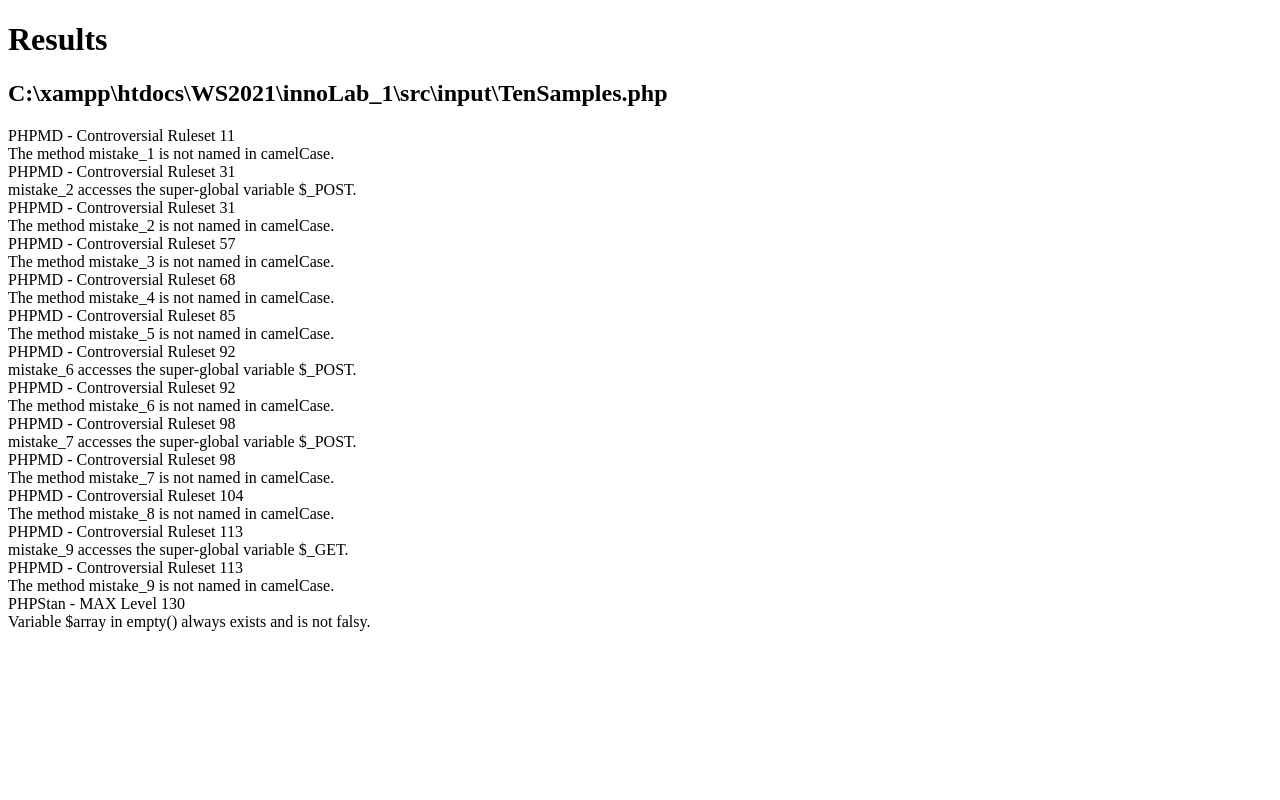
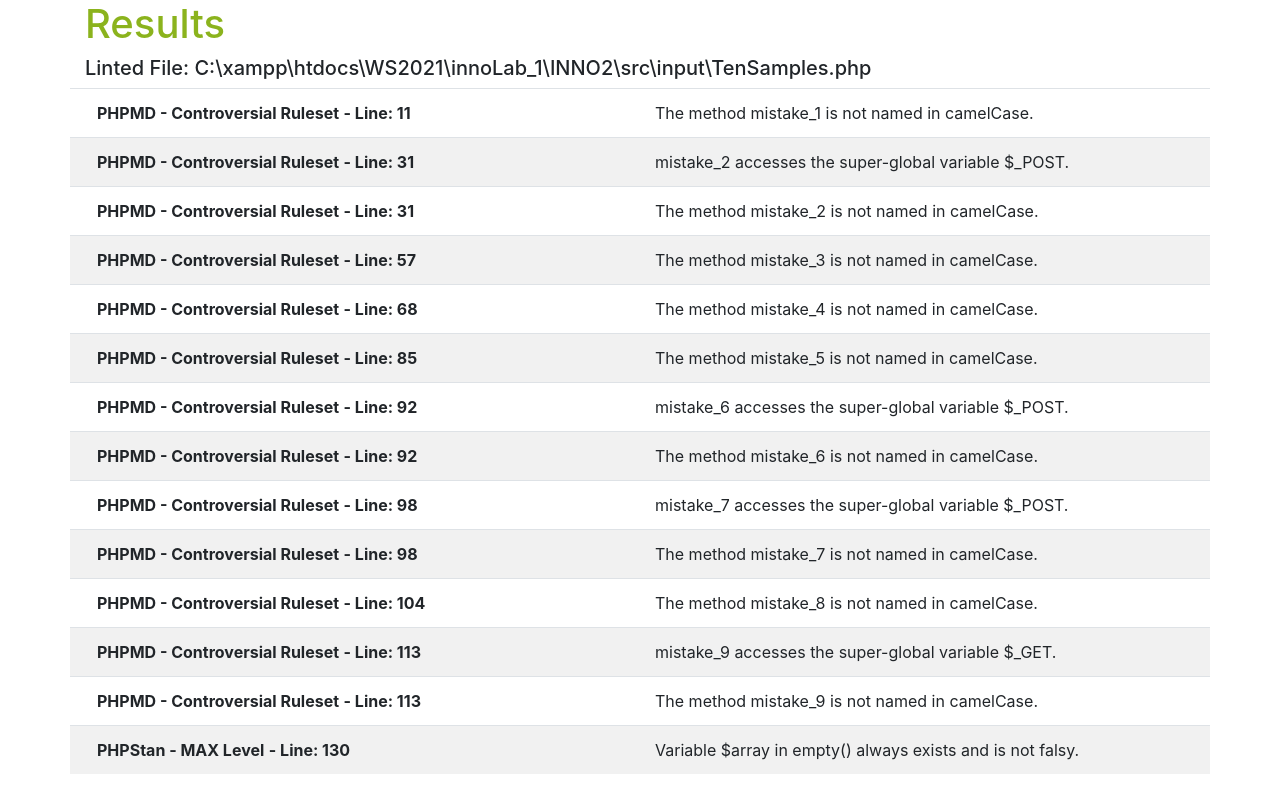
Before and after one commit to Alyf92/innoLab_1, a PHP site: page /out.html in a window 1280 px wide. Run offline with PHP 8.4, Linux system fonts and the light colour scheme.

Commit message:
Dominate adjusted to CSS

```diff
--- a/INNO2/src/output/out.html
+++ b/INNO2/src/output/out.html
@@ -2,134 +2,138 @@
 <html>
   <head>
     <title>LINT Result</title>
+    <meta charset="utf-8">
+    <meta content="width=device-width, initial-scale=1" name="viewport">
+    <link href="style.css" rel="stylesheet">
+    <link crossorigin="anonymous" href="https://cdn.jsdelivr.net/npm/bootstrap@4.5.3/dist/css/bootstrap.min.css" integrity="sha384-TX8t27EcRE3e/ihU7zmQxVncDAy5uIKz4rEkgIXeMed4M0jlfIDPvg6uqKI2xXr2" rel="stylesheet">
   </head>
   <body>
-    <h1>Results</h1>
-    <div class="file">
-      <h2>C:\xampp\htdocs\WS2021\innoLab_1\src\input\TenSamples.php</h2>
-      <div>
-        <div>
+    <h1 class="container">Results</h1>
+    <div class="container">
+      <h5>Linted File:  C:\xampp\htdocs\WS2021\innoLab_1\INNO2\src\input\TenSamples.php</h5>
+      <div class="row">
+        <div class="col-md-6">
           <span class="linter">PHPMD - Controversial Ruleset</span>
           <span class="lineBegin">11</span>
         </div>
-        <div>
+        <div class="col-md-6">
           <span class="content">The method mistake_1 is not named in camelCase.</span>
         </div>
       </div>
-      <div>
-        <div>
+      <div class="row">
+        <div class="col-md-6">
           <span class="linter">PHPMD - Controversial Ruleset</span>
           <span class="lineBegin">31</span>
         </div>
-        <div>
+        <div class="col-md-6">
           <span class="content">mistake_2 accesses the super-global variable $_POST.</span>
         </div>
       </div>
-      <div>
-        <div>
+      <div class="row">
+        <div class="col-md-6">
           <span class="linter">PHPMD - Controversial Ruleset</span>
           <span class="lineBegin">31</span>
         </div>
-        <div>
+        <div class="col-md-6">
           <span class="content">The method mistake_2 is not named in camelCase.</span>
         </div>
       </div>
-      <div>
-        <div>
+      <div class="row">
+        <div class="col-md-6">
           <span class="linter">PHPMD - Controversial Ruleset</span>
           <span class="lineBegin">57</span>
         </div>
-        <div>
+        <div class="col-md-6">
           <span class="content">The method mistake_3 is not named in camelCase.</span>
         </div>
       </div>
-      <div>
-        <div>
+      <div class="row">
+        <div class="col-md-6">
           <span class="linter">PHPMD - Controversial Ruleset</span>
           <span class="lineBegin">68</span>
         </div>
-        <div>
+        <div class="col-md-6">
           <span class="content">The method mistake_4 is not named in camelCase.</span>
         </div>
       </div>
-      <div>
-        <div>
+      <div class="row">
+        <div class="col-md-6">
           <span class="linter">PHPMD - Controversial Ruleset</span>
           <span class="lineBegin">85</span>
         </div>
-        <div>
+        <div class="col-md-6">
           <span class="content">The method mistake_5 is not named in camelCase.</span>
         </div>
       </div>
-      <div>
-        <div>
+      <div class="row">
+        <div class="col-md-6">
           <span class="linter">PHPMD - Controversial Ruleset</span>
           <span class="lineBegin">92</span>
         </div>
-        <div>
+        <div class="col-md-6">
           <span class="content">mistake_6 accesses the super-global variable $_POST.</span>
         </div>
       </div>
-      <div>
-        <div>
+      <div class="row">
+        <div class="col-md-6">
           <span class="linter">PHPMD - Controversial Ruleset</span>
           <span class="lineBegin">92</span>
         </div>
-        <div>
+        <div class="col-md-6">
           <span class="content">The method mistake_6 is not named in camelCase.</span>
         </div>
       </div>
-      <div>
-        <div>
+      <div class="row">
+        <div class="col-md-6">
           <span class="linter">PHPMD - Controversial Ruleset</span>
           <span class="lineBegin">98</span>
         </div>
-        <div>
+        <div class="col-md-6">
           <span class="content">mistake_7 accesses the super-global variable $_POST.</span>
         </div>
       </div>
-      <div>
-        <div>
+      <div class="row">
+        <div class="col-md-6">
           <span class="linter">PHPMD - Controversial Ruleset</span>
           <span class="lineBegin">98</span>
         </div>
-        <div>
+        <div class="col-md-6">
           <span class="content">The method mistake_7 is not named in camelCase.</span>
         </div>
       </div>
-      <div>
-        <div>
+      <div class="row">
+        <div class="col-md-6">
           <span class="linter">PHPMD - Controversial Ruleset</span>
           <span class="lineBegin">104</span>
         </div>
-        <div>
+        <div class="col-md-6">
           <span class="content">The method mistake_8 is not named in camelCase.</span>
         </div>
       </div>
-      <div>
-        <div>
+      <div class="row">
+        <div class="col-md-6">
           <span class="linter">PHPMD - Controversial Ruleset</span>
           <span class="lineBegin">113</span>
         </div>
-        <div>
+        <div class="col-md-6">
           <span class="content">mistake_9 accesses the super-global variable $_GET.</span>
         </div>
       </div>
-      <div>
-        <div>
+      <div class="row">
+        <div class="col-md-6">
           <span class="linter">PHPMD - Controversial Ruleset</span>
           <span class="lineBegin">113</span>
         </div>
-        <div>
+        <div class="col-md-6">
           <span class="content">The method mistake_9 is not named in camelCase.</span>
         </div>
       </div>
-      <div>
-        <div>
+      <div class="row">
+        <div class="col-md-6">
           <span class="linter">PHPStan - MAX Level</span>
           <span class="lineBegin">130</span>
         </div>
-        <div>
+        <div class="col-md-6">
           <span class="content">Variable $array in empty() always exists and is not falsy.</span>
         </div>
       </div>
--- a/INNO2/src/output/style.css
+++ b/INNO2/src/output/style.css
@@ -9,11 +9,11 @@
     border-top: 1px solid #dee2e6;
 }
 
-.odd {
+.row:nth-of-type(odd) {
     background-color: #fff;
 }
 
-.even {
+.row:nth-of-type(even) {
     background-color: rgba(114,120,122,0.1);
 }
 
```
Also changed, not shown: 2 other files.
